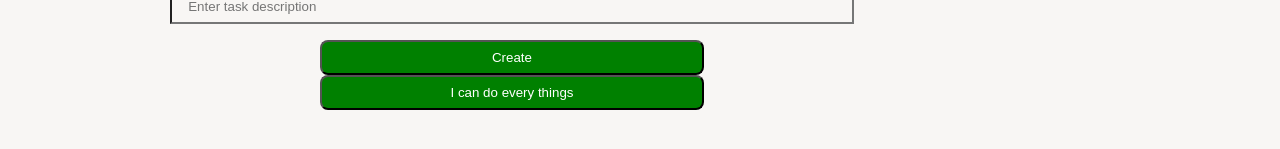
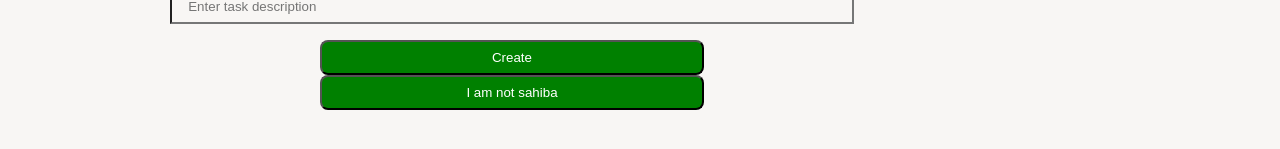
Before and after one commit to sahiba2503/TodoTasks, a React (Vite) app: page /Manage in a window 1280 px wide. Shown: the part 269-418 px from the top of the page. Built offline with nearby package versions, Linux system fonts and the light colour scheme.

Commit message:
update content

```diff
--- a/src/assets/component/ManageTasks.jsx
+++ b/src/assets/component/ManageTasks.jsx
@@ -33,7 +33,7 @@ function ManageTasks(props) {
       />
 
       <button onClick={props.CreateButtonClicked}>Create</button>
-      <button onClick={toggle}>{value?"I am filing fresh":"I can do every things"}</button>
+      <button onClick={toggle}>{value?"I am sahiba":"I am not sahiba"}</button>
     </div>
   );
 }
```
